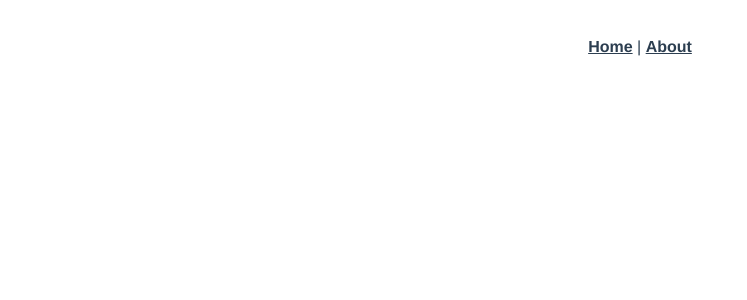
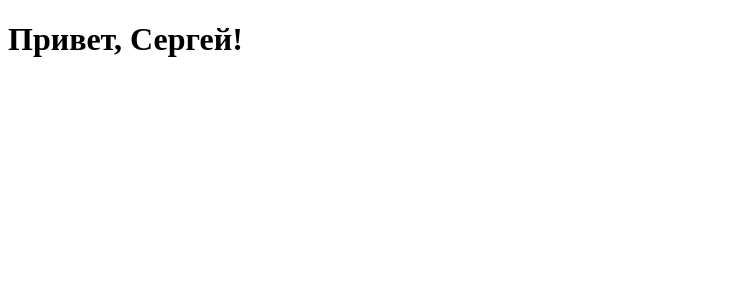
Before and after one commit to nikita-496/app-vue, a Vue app: page /profile in a window 1280 px wide. Shown: the top 300 px of the page, without its empty margins (0-747 px from the left). Built offline with nearby package versions, Linux system fonts and the light colour scheme.

Commit message:
Routes configured

```diff
--- a/src/App.vue
+++ b/src/App.vue
@@ -1,32 +1,6 @@
 <template>
-  <div id="app">
-    <div id="nav">
-      <router-link to="/">Home</router-link> |
-      <router-link to="/about">About</router-link>
-    </div>
-    <router-view/>
-  </div>
+<router-view></router-view>
 </template>
 
 <style>
-#app {
-  font-family: Avenir, Helvetica, Arial, sans-serif;
-  -webkit-font-smoothing: antialiased;
-  -moz-osx-font-smoothing: grayscale;
-  text-align: center;
-  color: #2c3e50;
-}
-
-#nav {
-  padding: 30px;
-}
-
-#nav a {
-  font-weight: bold;
-  color: #2c3e50;
-}
-
-#nav a.router-link-exact-active {
-  color: #42b983;
-}
 </style>
--- a/src/components/HelloWorld.vue
+++ /dev/null
@@ -1,58 +0,0 @@
-<template>
-  <div class="hello">
-    <h1>{{ msg }}</h1>
-    <p>
-      For a guide and recipes on how to configure / customize this project,<br>
-      check out the
-      <a href="https://cli.vuejs.org" target="_blank" rel="noopener">vue-cli documentation</a>.
-    </p>
-    <h3>Installed CLI Plugins</h3>
-    <ul>
-      <li><a href="https://github.com/vuejs/vue-cli/tree/dev/packages/%40vue/cli-plugin-babel" target="_blank" rel="noopener">babel</a></li>
-      <li><a href="https://github.com/vuejs/vue-cli/tree/dev/packages/%40vue/cli-plugin-router" target="_blank" rel="noopener">router</a></li>
-    </ul>
-    <h3>Essential Links</h3>
-    <ul>
-      <li><a href="https://vuejs.org" target="_blank" rel="noopener">Core Docs</a></li>
-      <li><a href="https://forum.vuejs.org" target="_blank" rel="noopener">Forum</a></li>
-      <li><a href="https://chat.vuejs.org" target="_blank" rel="noopener">Community Chat</a></li>
-      <li><a href="https://twitter.com/vuejs" target="_blank" rel="noopener">Twitter</a></li>
-      <li><a href="https://news.vuejs.org" target="_blank" rel="noopener">News</a></li>
-    </ul>
-    <h3>Ecosystem</h3>
-    <ul>
-      <li><a href="https://router.vuejs.org" target="_blank" rel="noopener">vue-router</a></li>
-      <li><a href="https://vuex.vuejs.org" target="_blank" rel="noopener">vuex</a></li>
-      <li><a href="https://github.com/vuejs/vue-devtools#vue-devtools" target="_blank" rel="noopener">vue-devtools</a></li>
-      <li><a href="https://vue-loader.vuejs.org" target="_blank" rel="noopener">vue-loader</a></li>
-      <li><a href="https://github.com/vuejs/awesome-vue" target="_blank" rel="noopener">awesome-vue</a></li>
-    </ul>
-  </div>
-</template>
-
-<script>
-export default {
-  name: 'HelloWorld',
-  props: {
-    msg: String
-  }
-}
-</script>
-
-<!-- Add "scoped" attribute to limit CSS to this component only -->
-<style scoped>
-h3 {
-  margin: 40px 0 0;
-}
-ul {
-  list-style-type: none;
-  padding: 0;
-}
-li {
-  display: inline-block;
-  margin: 0 10px;
-}
-a {
-  color: #42b983;
-}
-</style>
--- a/src/router/index.js
+++ b/src/router/index.js
@@ -1,29 +1,30 @@
-import Vue from 'vue'
-import VueRouter from 'vue-router'
-import Home from '../views/Home.vue'
+import Vue from 'vue';
+import VueRouter from 'vue-router';
 
-Vue.use(VueRouter)
+Vue.use(VueRouter);
 
 const routes = [
   {
     path: '/',
-    name: 'Home',
-    component: Home
+    name: 'Index',
+    component: () => import('@/views/Index.vue'),
   },
   {
-    path: '/about',
-    name: 'About',
-    // route level code-splitting
-    // this generates a separate chunk (about.[hash].js) for this route
-    // which is lazy-loaded when the route is visited.
-    component: () => import(/* webpackChunkName: "about" */ '../views/About.vue')
-  }
-]
+    path: '/profile',
+    name: 'Profile',
+    component: () => import('@/views/Profile.vue'),
+  },
+  {
+    path: '/contacts',
+    name: 'Contacts',
+    component: () => import('@/views/Contacts.vue'),
+  },
+];
 
 const router = new VueRouter({
   mode: 'history',
   base: process.env.BASE_URL,
-  routes
-})
+  routes,
+});
 
-export default router
+export default router;
--- a/src/views/About.vue
+++ /dev/null
@@ -1,5 +0,0 @@
-<template>
-  <div class="about">
-    <h1>This is an about page</h1>
-  </div>
-</template>
--- /dev/null
+++ b/src/views/Contacts.vue
@@ -0,0 +1,3 @@
+<template>
+  <h1>Контакты</h1>
+</template>
--- a/src/views/Home.vue
+++ /dev/null
@@ -1,18 +0,0 @@
-<template>
-  <div class="home">
-    <img alt="Vue logo" src="../assets/logo.png">
-    <HelloWorld msg="Welcome to Your Vue.js App"/>
-  </div>
-</template>
-
-<script>
-// @ is an alias to /src
-import HelloWorld from '@/components/HelloWorld.vue'
-
-export default {
-  name: 'Home',
-  components: {
-    HelloWorld
-  }
-}
-</script>
--- /dev/null
+++ b/src/views/Index.vue
@@ -0,0 +1,3 @@
+<template>
+  <h1>Привет, мир!</h1>
+</template>
--- /dev/null
+++ b/src/views/Profile.vue
@@ -0,0 +1,3 @@
+<template>
+  <h1>Привет, Сергей!</h1>
+</template>
```
